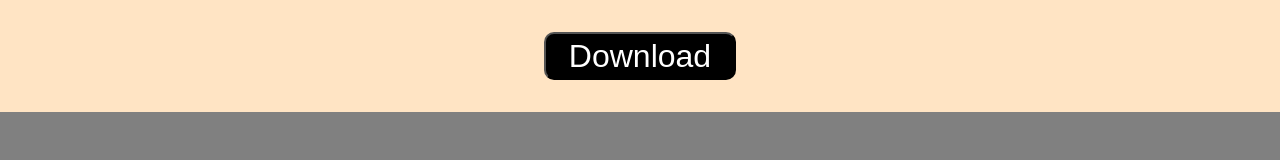
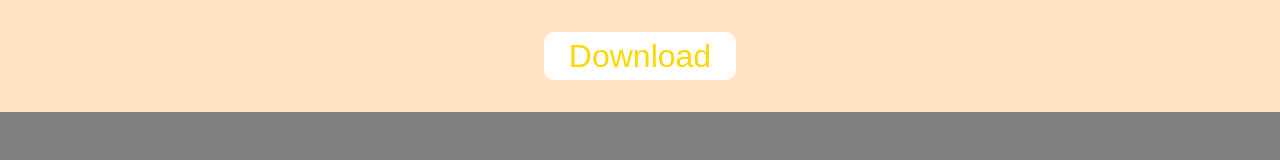
Before and after one commit to Flaiman/FE_Basics_Lab6, a plain HTML site: page index.html in a window 1280 px wide. In both pictures the pointer is over the button "Download". Drawn offline with Linux system fonts and the light colour scheme.

Commit message:
Button design

```diff
--- a/static/styles/style.css
+++ b/static/styles/style.css
@@ -23,6 +23,12 @@
     border-radius: 10px;
     font-size: 2rem;
     cursor: pointer;
+    border: none;
+    transition-duration: 0.3s;
+}
+.download_button:hover{
+    background-color: white;
+    color: gold;
 }
 .success{
     font-size: 3rem;
```
